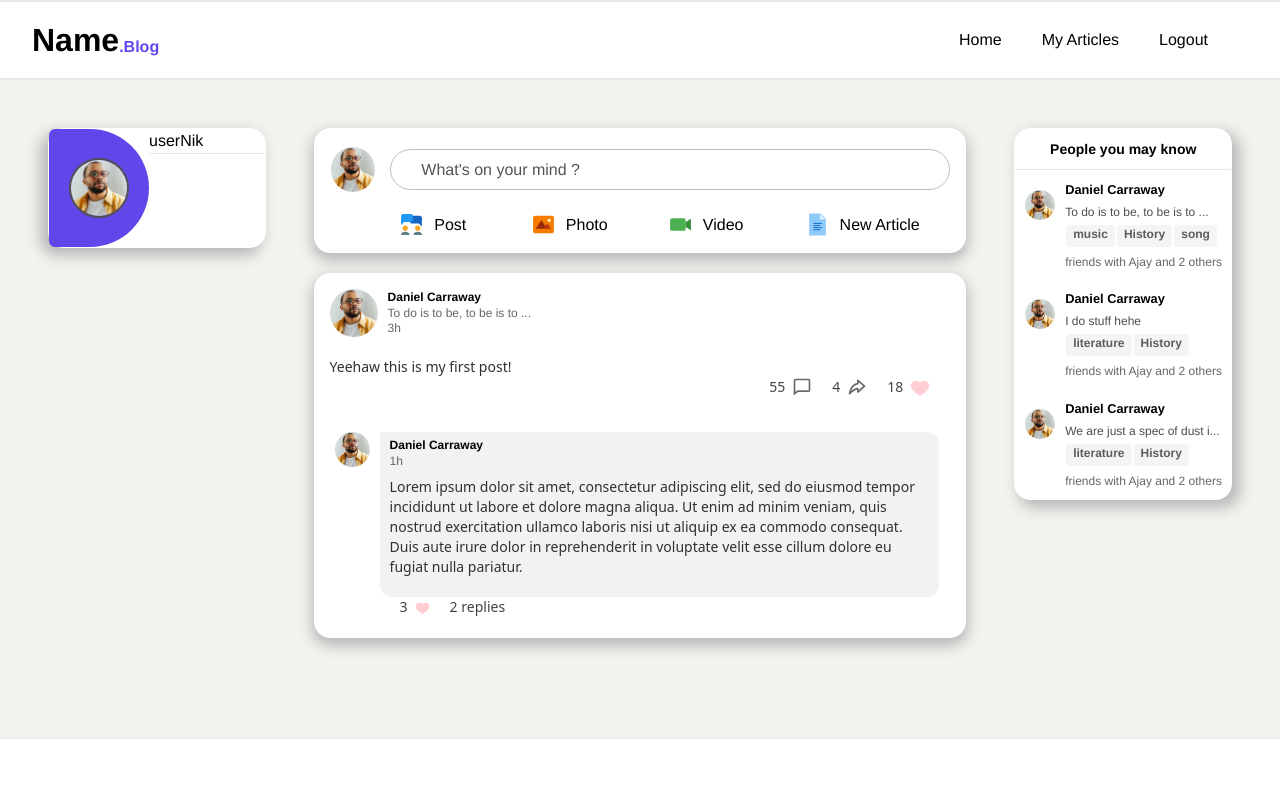
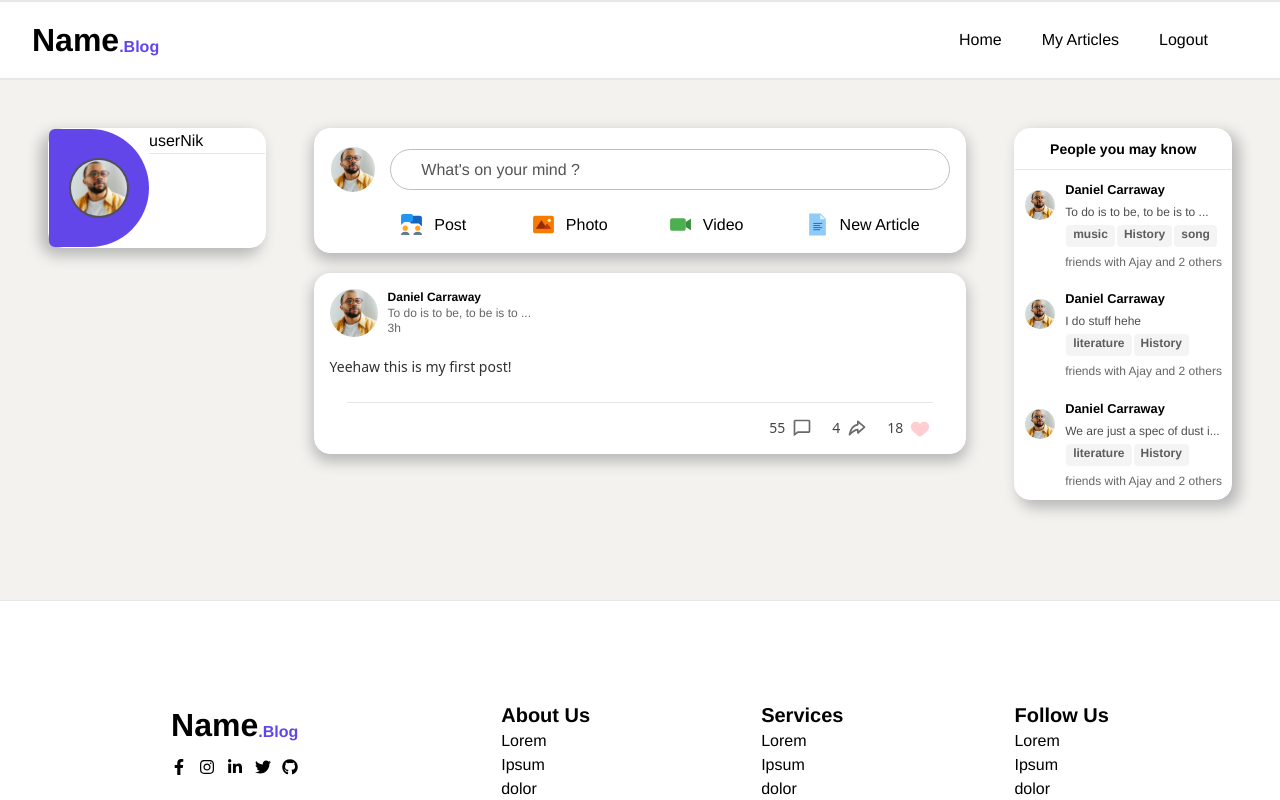
Before and after one commit to DunderMifflinTech/react_blogs, a React (Create React App) app: page /user-wall in a window 1280 px wide. Shown: the top 800 px of the page. Built offline with nearby package versions, Linux system fonts and the light colour scheme.

Commit message:
finishing touches on comment and reply section

```diff
--- /dev/null
+++ b/src/components/userWall/children/feed/Comment/Comment.css
@@ -0,0 +1,9 @@
+.comments-container{
+    max-height: 10000px;
+    transition: max-height 1.5s;
+}
+
+.comments-container.active{
+    max-height: 0px;
+    transition: max-height 0.5s;
+}
--- a/src/components/userWall/children/feed/Comment/Comment.js
+++ b/src/components/userWall/children/feed/Comment/Comment.js
@@ -2,20 +2,21 @@ import { React, useState } from 'react';
 import { FcLike, FcLikePlaceholder } from 'react-icons/fc';
 import userPFP from '../../../../../images/userPFP.png';
 import Reply from '../Reply/Reply';
+import './Comment.css'
 
 export default function Comment({showComments}) {
   const [likeVar, setLikeVar] = useState(false);
   const [areRepliesOpen, setAreRepliesOpen] = useState(false);
   return (
     <>
-      <div className='p-[20px]'>
-        <div className="commenters-info-container flex">
+      <div className={(showComments ? '' :' active ') + ' comments-container overflow-hidden'}>
+        <div className="commenters-info-container flex px-[20px] py-[10px]">
           <div className="h-[35px] w-[35px]">
             {' '}
             {/* //! UserImage*/}
             <img
               src={userPFP}
-              className="h-[35px] w-[35px] rounded-full absolute"
+              className="h-[35px] w-[35px] rounded-full"
             />
           </div>
           <div className="flex w-11/12">
@@ -72,7 +73,8 @@ export default function Comment({showComments}) {
           </div>
         </div>
         {areRepliesOpen && (
-          <div className="pl-[50px]">
+          <div className="pl-[50px] px-[20px] pb-[20px]">
+            <Reply />
             <Reply />
             <Reply />
           </div>
--- a/src/components/userWall/children/feed/Post/Post.js
+++ b/src/components/userWall/children/feed/Post/Post.js
@@ -44,6 +44,9 @@ function Post({ children }) {
             <div className="post-body font-sans font-normal text-sm text-[#303030] pt-[20px]">
               Yeehaw this is my first post!
             </div>
+            <div className="flex justify-center pt-[25px] pb-[15px]">
+              <hr className="w-[94.5%]" />
+            </div>
             <div className="flex flex-row-reverse select-none">
               <div
                 onClick={() => setLikeVar((lv) => !lv)}
@@ -77,10 +80,8 @@ function Post({ children }) {
             </div>
           </div>
         </div>
-            {isCommentSectionOpen && (<div className="flex justify-center">
-              <hr className="w-[94.5%]" />
-            </div>)}
-            <Comment showComments = {isCommentSectionOpen}>{children}</Comment>
+            <Comment showComments = {isCommentSectionOpen}></Comment>
+            <Comment showComments = {isCommentSectionOpen}></Comment>
       </div>
     </div>
   );
```
